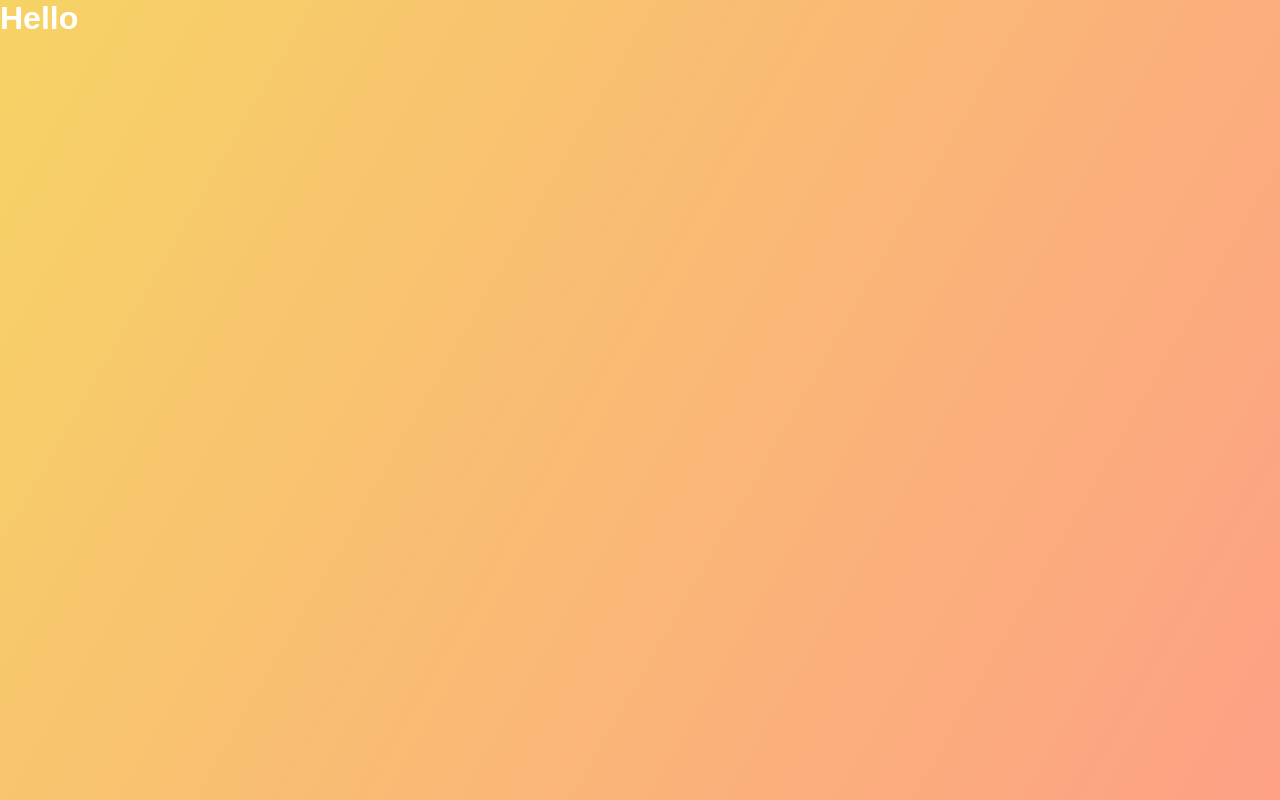
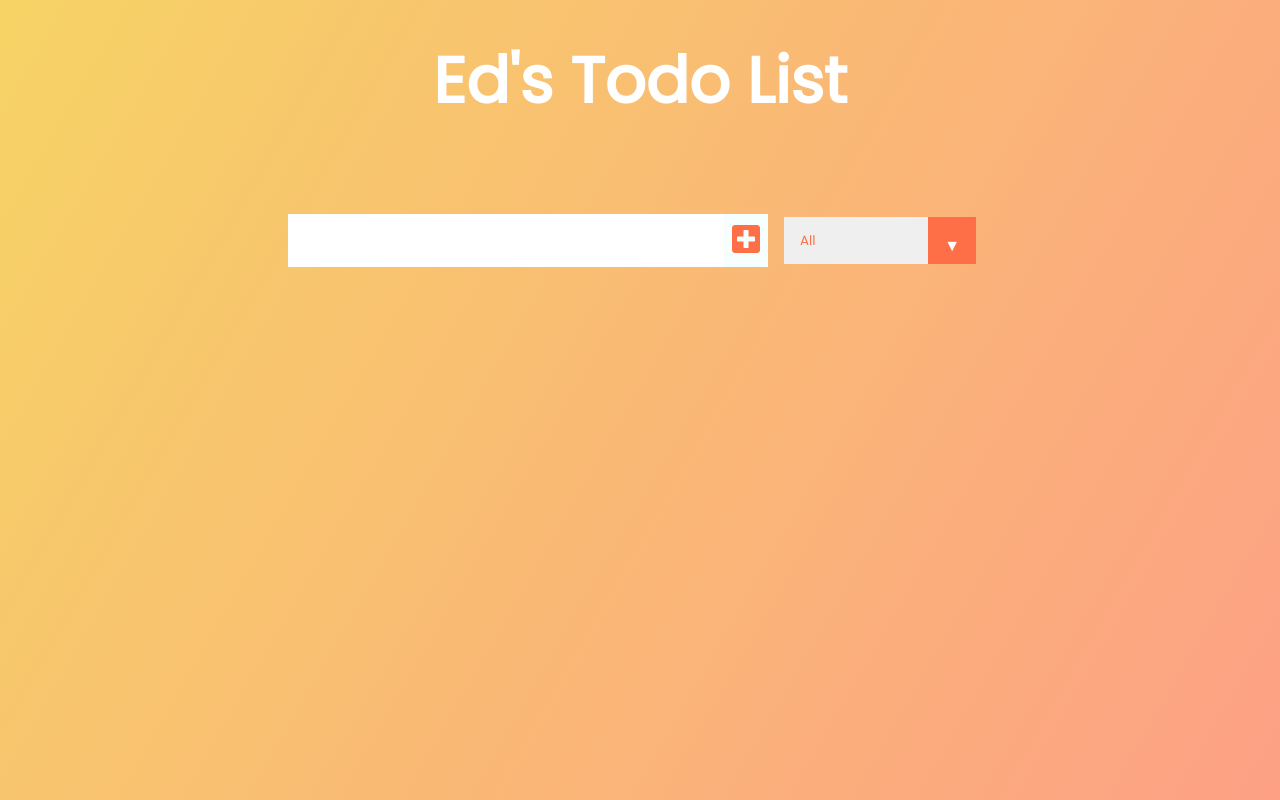
Before and after one commit to duTianze/todo-list, a React (Create React App) app: page / in a window 1280 px wide. Built offline with nearby package versions, Linux system fonts and the light colour scheme.

Commit message:
feat: add shapshot and add form in app.js

```diff
--- a/public/index.html
+++ b/public/index.html
@@ -15,6 +15,16 @@
       user's mobile device or desktop. See https://developers.google.com/web/fundamentals/web-app-manifest/
     -->
     <link rel="manifest" href="%PUBLIC_URL%/manifest.json" />
+    <link
+            rel="stylesheet"
+            href="https://cdnjs.cloudflare.com/ajax/libs/font-awesome/5.12.1/css/all.min.css"
+            integrity="sha256-mmgLkCYLUQbXn0B1SRqzHar6dCnv9oZFPEC1g1cwlkk="
+            crossorigin="anonymous"
+    />
+    <link
+            href="https://fonts.googleapis.com/css?family=Poppins&display=swap"
+            rel="stylesheet"
+    />
     <!--
       Notice the use of %PUBLIC_URL% in the tags above.
       It will be replaced with the URL of the `public` folder during the build.
--- a/src/App.js
+++ b/src/App.js
@@ -4,7 +4,22 @@ import './App.css';
 function App() {
   return (
     <div className="App">
-      <h1>Hello</h1>
+        <header>
+            <h1>Ed's Todo List</h1>
+        </header>
+        <form>
+            <input type="text" className="todo-input"/>
+            <button className="todo-button" type="submit">
+                <i className="fas fa-plus-square"></i>
+            </button>
+            <div className="select">
+                <select name="todos" className="filter-todo">
+                    <option value="all">All</option>
+                    <option value="completed">Completed</option>
+                    <option value="uncompleted">Uncompleted</option>
+                </select>
+            </div>
+        </form>
     </div>
   );
 }
```
Also changed, not shown: images/snapshot.png (added), 1 other file (tests, documents, lock files or other folders).
